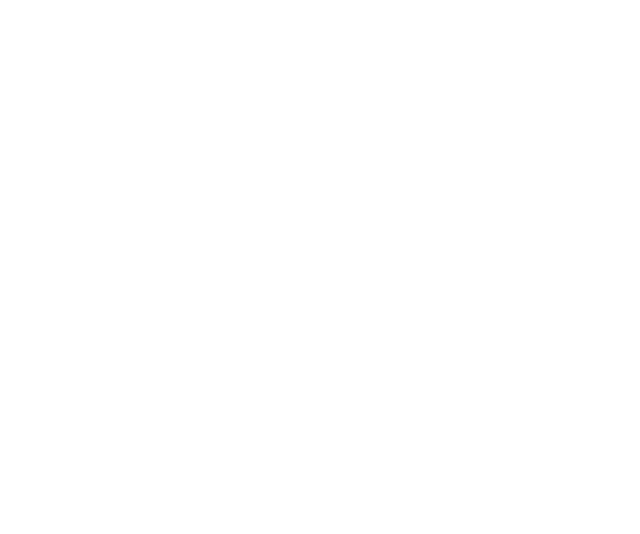
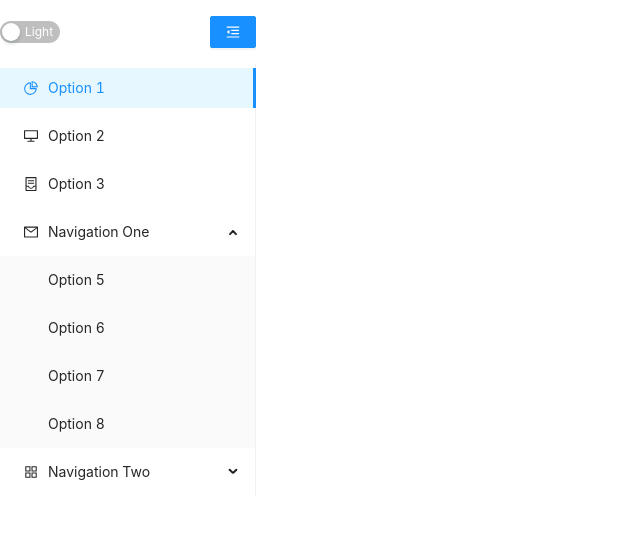
Before and after one commit to wangyuan123/recordLearnMarkdown, a Gatsby site: page /LeftMenu in a window 1280 px wide. Before the commit this address had no page. Shown: the whole page, without its empty margins (0-640 px from the left). Built offline with nearby package versions, Linux system fonts and the light colour scheme; Gatsby itself is replaced by a stand-in of ours.

Commit message:
[ADD]: 搭建网站布局 layout

```diff
--- a/package.json
+++ b/package.json
@@ -18,7 +18,9 @@
     "react-dom": "^18.1.0"
   },
   "devDependencies": {
-    "prettier": "^2.7.1"
+    "gh-pages": "^4.0.0",
+    "prettier": "^2.7.1",
+    "typescript": "^4.8.4"
   },
   "keywords": [
     "gatsby"
--- a/src/components/header.jsx
+++ b/src/components/header.jsx
@@ -2,6 +2,8 @@
 import PropTypes from "prop-types"
 // import { Link } from "gatsby"
 import { PageHeader, Input, Tag } from 'antd';
+
+import * as styles from './header.module.css';
 
 const { Search } = Input;
 const Header = ({ siteTitle }) => {
@@ -32,7 +34,7 @@
     //   </Link>
     // </header>
     <PageHeader
-      className="site-page-header"
+      className={styles.siteHeader}
       onBack={false}
       extra={extraDom}
       title={siteTitle}
--- /dev/null
+++ b/src/components/header.module.css
@@ -0,0 +1,7 @@
+.siteHeader {
+    position: relative;
+    z-index: 10;
+    max-width: 100%;
+    background: #fff;
+    box-shadow: 0 2px 8px #f0f1f2;
+}
--- a/src/components/layout.jsx
+++ b/src/components/layout.jsx
@@ -7,7 +7,6 @@
 
 import * as React from "react"
 import PropTypes from "prop-types"
-import { useStaticQuery, graphql } from "gatsby"
 
 import Header from "./header"
 import Footer from "./footer"
--- /dev/null
+++ b/src/constans/type.ts
@@ -0,0 +1,5 @@
+// 菜单主题色
+export enum EMenuTheme {
+    LIGHT = 'light', // 浅色
+    DARK = 'dark', // 黑色
+}
--- /dev/null
+++ b/src/pages/LeftMenu/index.module.css
@@ -0,0 +1,6 @@
+.utilsWrapper {
+    display: flex;
+    padding: 16px 0;
+    align-items: center;
+    justify-content: space-between;
+}
--- /dev/null
+++ b/src/pages/LeftMenu/index.tsx
@@ -0,0 +1,96 @@
+import React, { useState } from 'react'
+import { Button, Menu, Switch } from 'antd';
+import type { MenuProps, MenuTheme } from 'antd';
+
+import { EMenuTheme } from '../../constans/type';
+
+import {
+    AppstoreOutlined,
+    ContainerOutlined,
+    DesktopOutlined,
+    MailOutlined,
+    MenuFoldOutlined,
+    MenuUnfoldOutlined,
+    PieChartOutlined,
+  } from '@ant-design/icons';
+
+import * as styles from './index.module.css';
+
+export default function Index() {
+  const [collapsed, setCollapsed] = useState(false);
+  const [theme, setTheme] = useState<MenuTheme>('light');
+
+  type MenuItem = Required<MenuProps>['items'][number];
+  function getItem(
+    label: React.ReactNode,
+    key: React.Key,
+    icon?: React.ReactNode,
+    children?: MenuItem[],
+    type?: 'group',
+  ): MenuItem {
+    return {
+      key,
+      icon,
+      children,
+      label,
+      type,
+    } as MenuItem;
+  }
+
+  const items: MenuItem[] = [
+    getItem('Option 1', '1', <PieChartOutlined />),
+    getItem('Option 2', '2', <DesktopOutlined />),
+    getItem('Option 3', '3', <ContainerOutlined />),
+
+    getItem('Navigation One', 'sub1', <MailOutlined />, [
+      getItem('Option 5', '5'),
+      getItem('Option 6', '6'),
+      getItem('Option 7', '7'),
+      getItem('Option 8', '8'),
+    ]),
+
+    getItem('Navigation Two', 'sub2', <AppstoreOutlined />, [
+      getItem('Option 9', '9'),
+      getItem('Option 10', '10'),
+
+      getItem('Submenu', 'sub3', null, [getItem('Option 11', '11'), getItem('Option 12', '12')]),
+    ]),
+  ];
+
+  /**
+   * 展开收起菜单
+   */
+  const toggleCollapsed = () => {
+    setCollapsed(!collapsed);
+  };
+  /**
+   * 改变主题色
+   * @param value
+   */
+  const changeTheme = (value: boolean) => {
+    setTheme(value ? EMenuTheme.DARK : EMenuTheme.LIGHT);
+  };
+  return (
+    <div style={{ width: 256 }}>
+      <div className={styles.utilsWrapper}>
+        <Switch
+            checked={theme === 'dark'}
+            onChange={changeTheme}
+            checkedChildren="Dark"
+            unCheckedChildren="Light"
+        />
+        <Button type="primary" onClick={toggleCollapsed}>
+            {collapsed ? <MenuUnfoldOutlined /> : <MenuFoldOutlined />}
+        </Button>
+      </div>
+      <Menu
+        defaultSelectedKeys={['1']}
+        defaultOpenKeys={['sub1']}
+        mode="inline"
+        theme={theme}
+        inlineCollapsed={collapsed}
+        items={items}
+      />
+    </div>
+  )
+}
```
Also changed, not shown: src/pages/index.js (deleted, +0 -16 lines), src/pages/index.tsx (added, +13 -0 lines), tsconfig.json (added, +37 -0 lines), 3 other files.
